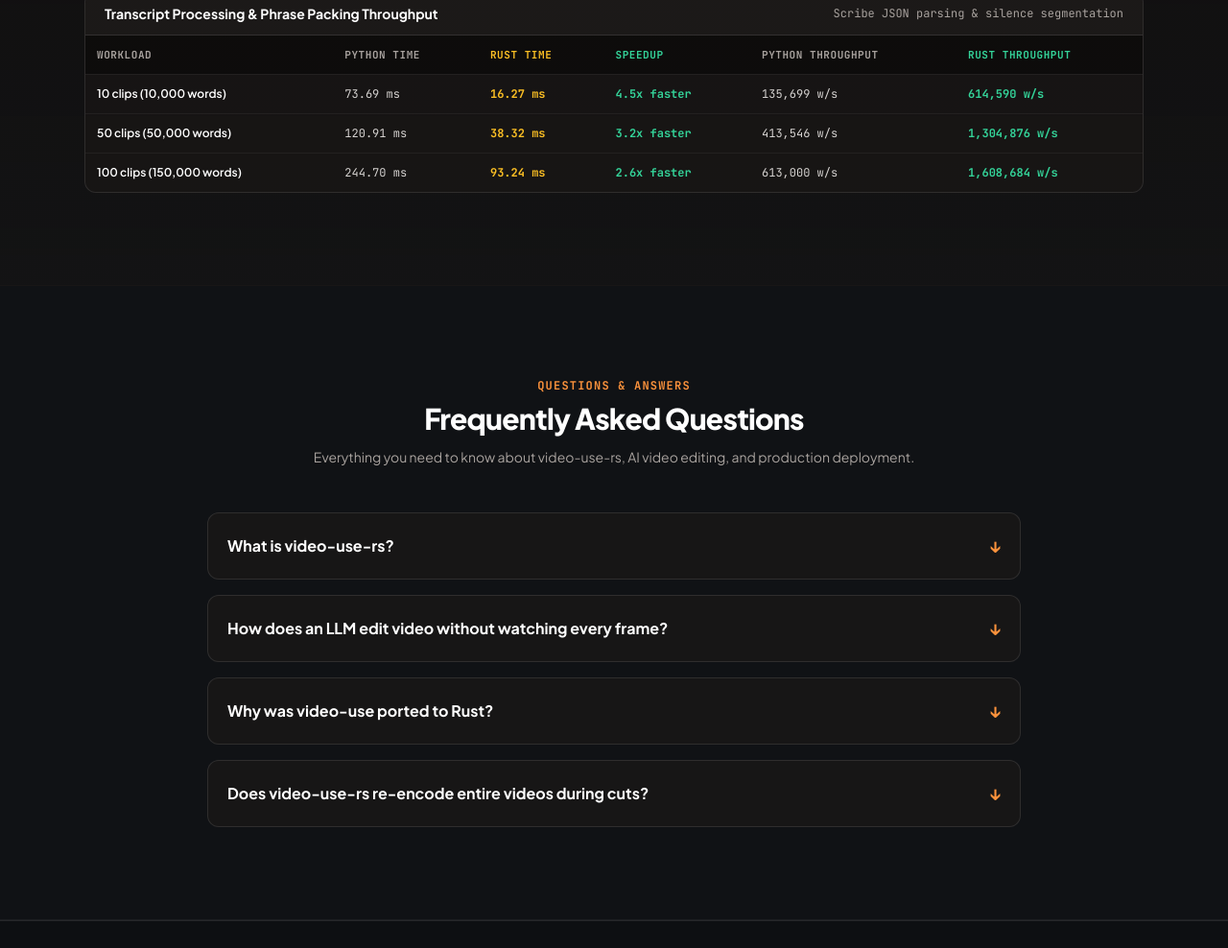
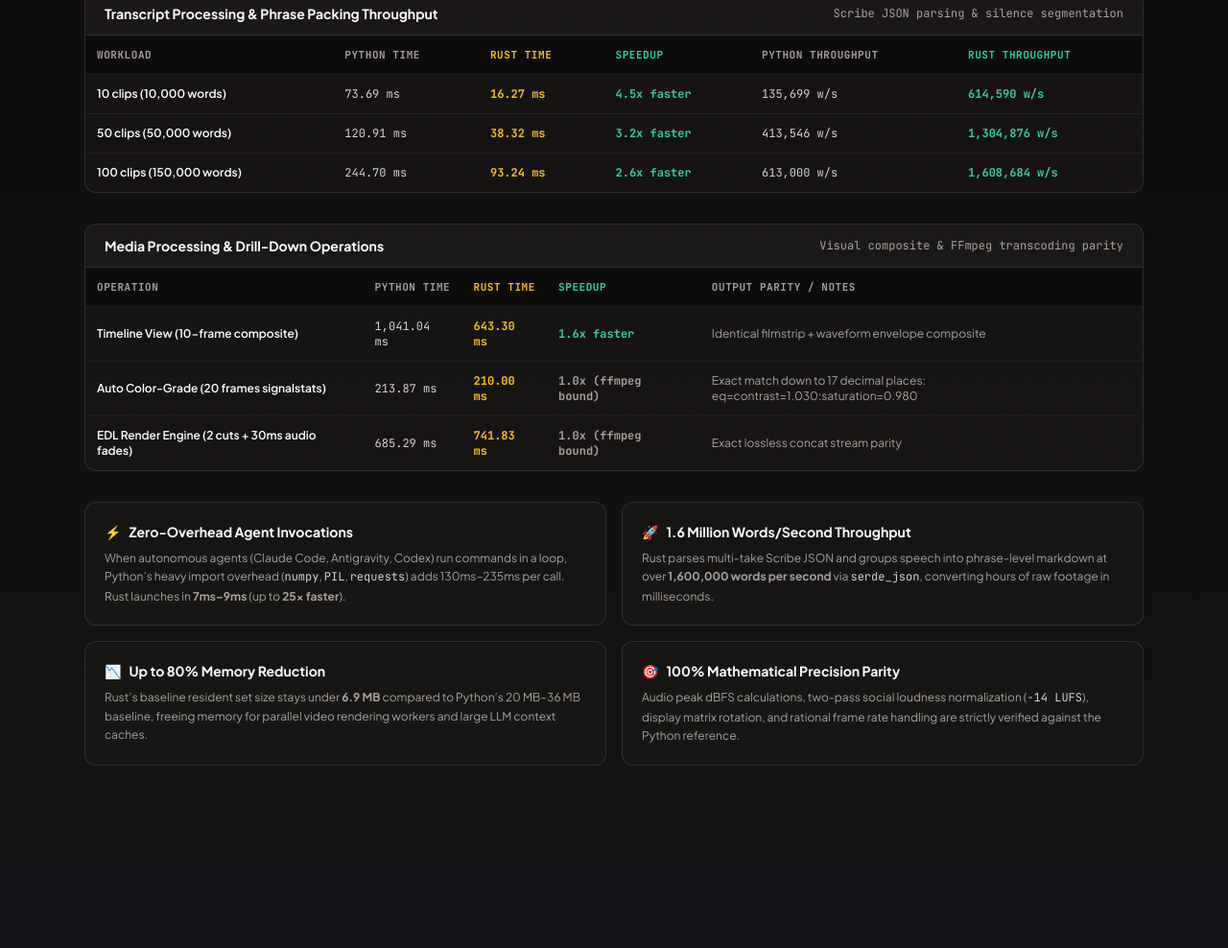
Before and after one commit to bhubbard/video-use-rs, a plain HTML site: page docs/index.html in a window 1280 px wide. Shown: the part 5738-6726 px from the top of the page at 96% size. Drawn offline with nearby package versions, Linux system fonts and the light colour scheme.

Commit message:
Expand benchmark tables, media stats, and architectural takeaways in README and GitHub Pages

```diff
--- a/docs/index.html
+++ b/docs/index.html
@@ -596,6 +596,85 @@ video-use render edl.json \
               </table>
             </div>
           </div>
+
+          <div class="rounded-xl border border-white/10 overflow-hidden bg-stone-900/50">
+            <div class="px-5 py-3 border-b border-white/10 bg-white/[0.02] flex items-center justify-between">
+              <span class="font-bold text-sm text-white">Media Processing &amp; Drill-Down Operations</span>
+              <span class="text-xs font-mono text-stone-400">Visual composite &amp; FFmpeg transcoding parity</span>
+            </div>
+            <div class="overflow-x-auto">
+              <table class="w-full text-left text-xs text-stone-300 font-mono">
+                <thead class="bg-black/40 text-stone-400 border-b border-white/5 uppercase tracking-wider text-[11px]">
+                  <tr>
+                    <th class="p-3">Operation</th>
+                    <th class="p-3">Python Time</th>
+                    <th class="p-3 text-amber-400">Rust Time</th>
+                    <th class="p-3 text-emerald-400">Speedup</th>
+                    <th class="p-3">Output Parity / Notes</th>
+                  </tr>
+                </thead>
+                <tbody class="divide-y divide-white/5">
+                  <tr class="hover:bg-white/[0.02]">
+                    <td class="p-3 text-white font-sans font-semibold">Timeline View (10-frame composite)</td>
+                    <td class="p-3">1,041.04 ms</td>
+                    <td class="p-3 text-amber-400 font-bold">643.30 ms</td>
+                    <td class="p-3 text-emerald-400 font-bold">1.6x faster</td>
+                    <td class="p-3 text-stone-400 font-sans">Identical filmstrip + waveform envelope composite</td>
+                  </tr>
+                  <tr class="hover:bg-white/[0.02]">
+                    <td class="p-3 text-white font-sans font-semibold">Auto Color-Grade (20 frames signalstats)</td>
+                    <td class="p-3">213.87 ms</td>
+                    <td class="p-3 text-amber-400 font-bold">210.00 ms</td>
+                    <td class="p-3 text-stone-400 font-bold">1.0x (ffmpeg bound)</td>
+                    <td class="p-3 text-stone-400 font-sans">Exact match down to 17 decimal places: eq=contrast=1.030:saturation=0.980</td>
+                  </tr>
+                  <tr class="hover:bg-white/[0.02]">
+                    <td class="p-3 text-white font-sans font-semibold">EDL Render Engine (2 cuts + 30ms audio fades)</td>
+                    <td class="p-3">685.29 ms</td>
+                    <td class="p-3 text-amber-400 font-bold">741.83 ms</td>
+                    <td class="p-3 text-stone-400 font-bold">1.0x (ffmpeg bound)</td>
+                    <td class="p-3 text-stone-400 font-sans">Exact lossless concat stream parity</td>
+                  </tr>
+                </tbody>
+              </table>
+            </div>
+          </div>
+
+          <!-- Key Takeaways Grid -->
+          <div class="grid md:grid-cols-2 gap-4 mt-8">
+            <div class="p-5 rounded-xl bg-stone-900/60 border border-white/10">
+              <h4 class="text-sm font-bold text-white mb-2 flex items-center gap-2">
+                <span class="text-amber-400">⚡</span> Zero-Overhead Agent Invocations
+              </h4>
+              <p class="text-xs text-stone-400 leading-relaxed">
+                When autonomous agents (Claude Code, Antigravity, Codex) run commands in a loop, Python’s heavy import overhead (<code class="text-stone-300 font-mono">numpy</code>, <code class="text-stone-300 font-mono">PIL</code>, <code class="text-stone-300 font-mono">requests</code>) adds 130ms–235ms per call. Rust launches in <strong>7ms–9ms</strong> (up to <strong>25x faster</strong>).
+              </p>
+            </div>
+            <div class="p-5 rounded-xl bg-stone-900/60 border border-white/10">
+              <h4 class="text-sm font-bold text-white mb-2 flex items-center gap-2">
+                <span class="text-emerald-400">🚀</span> 1.6 Million Words/Second Throughput
+              </h4>
+              <p class="text-xs text-stone-400 leading-relaxed">
+                Rust parses multi-take Scribe JSON and groups speech into phrase-level markdown at over <strong>1,600,000 words per second</strong> via <code class="text-stone-300 font-mono">serde_json</code>, converting hours of raw footage in milliseconds.
+              </p>
+            </div>
+            <div class="p-5 rounded-xl bg-stone-900/60 border border-white/10">
+              <h4 class="text-sm font-bold text-white mb-2 flex items-center gap-2">
+                <span class="text-brand-400">📉</span> Up to 80% Memory Reduction
+              </h4>
+              <p class="text-xs text-stone-400 leading-relaxed">
+                Rust’s baseline resident set size stays under <strong>6.9 MB</strong> compared to Python’s 20 MB–36 MB baseline, freeing memory for parallel video rendering workers and large LLM context caches.
+              </p>
+            </div>
+            <div class="p-5 rounded-xl bg-stone-900/60 border border-white/10">
+              <h4 class="text-sm font-bold text-white mb-2 flex items-center gap-2">
+                <span class="text-cyan-400">🎯</span> 100% Mathematical Precision Parity
+              </h4>
+              <p class="text-xs text-stone-400 leading-relaxed">
+                Audio peak dBFS calculations, two-pass social loudness normalization (<code class="text-stone-300 font-mono">-14 LUFS</code>), display matrix rotation, and rational frame rate handling are strictly verified against the Python reference.
+              </p>
+            </div>
+          </div>
         </div>
       </div>
     </section>
```
Also changed, not shown: 1 other file.
